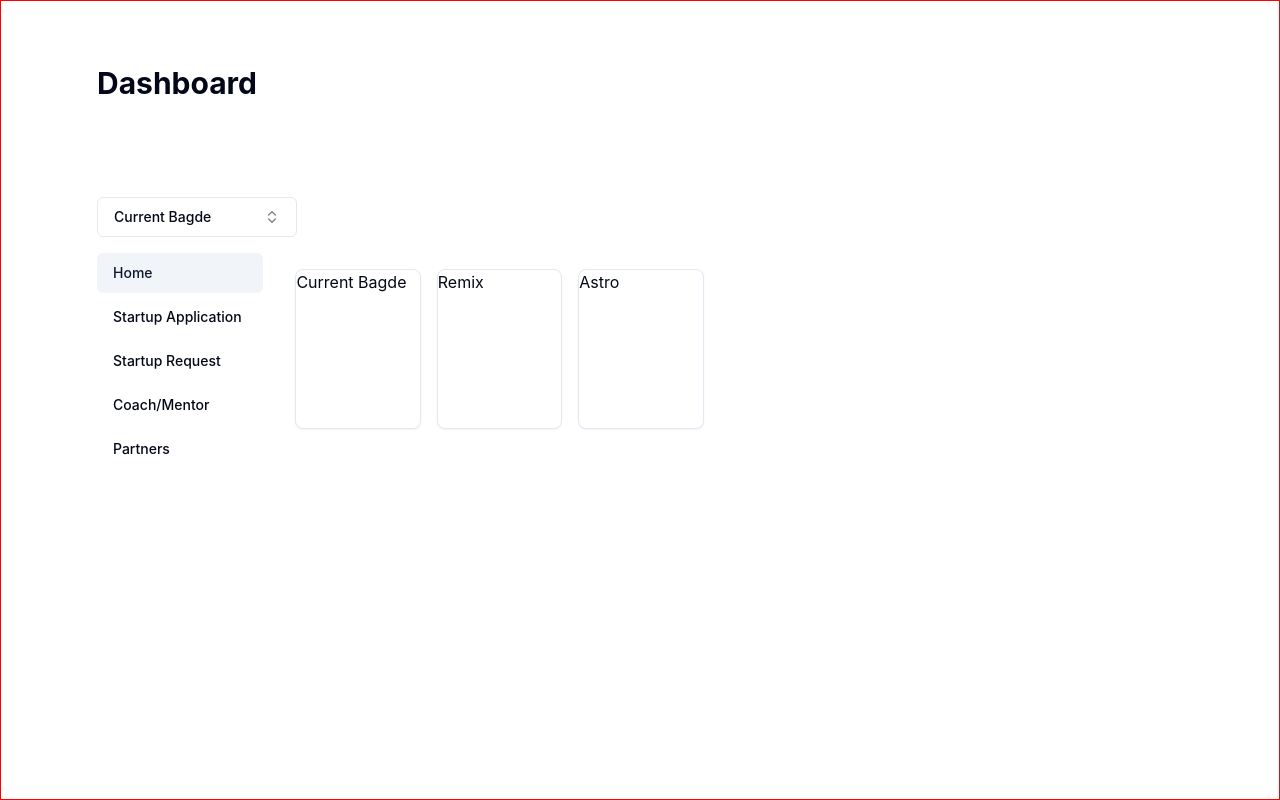
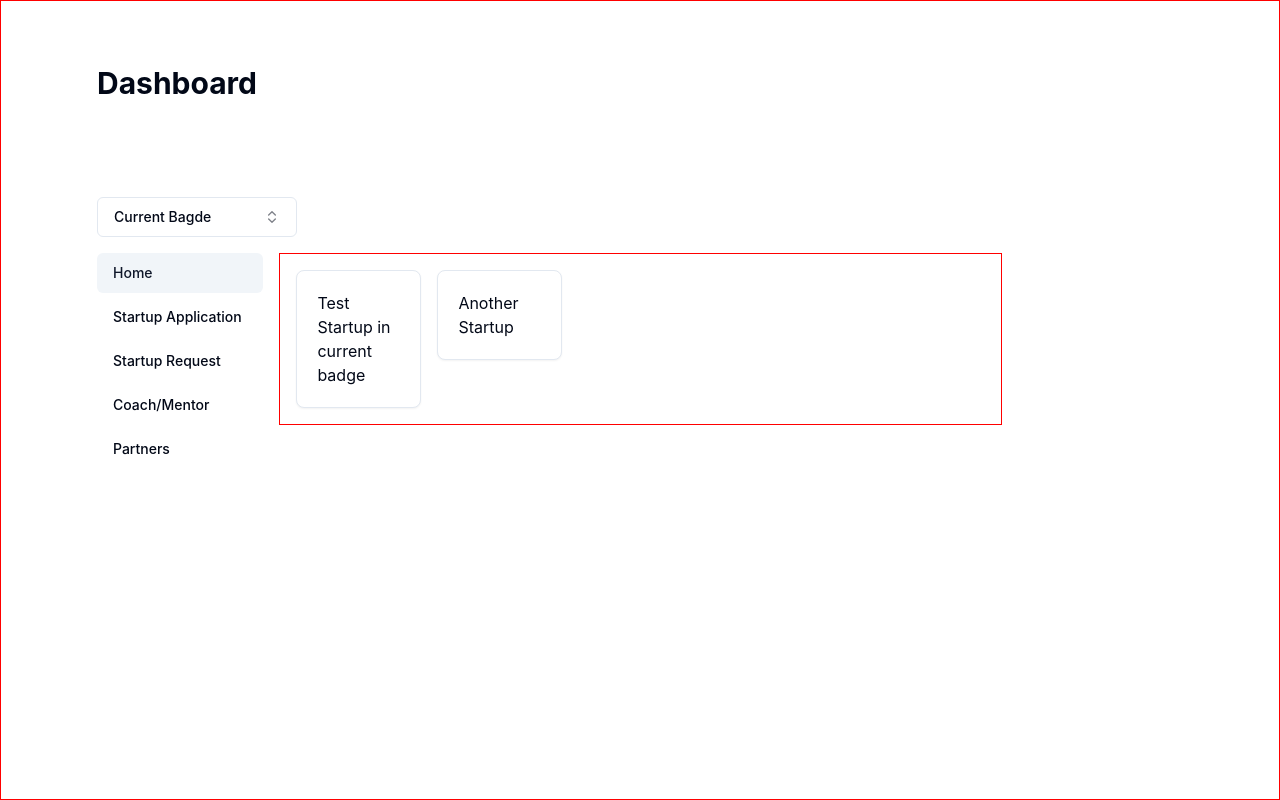
Before and after one commit to swyss/hack-42, a React (Vite) app in the folder frontend/: page /dashboard in a window 1280 px wide. Built offline with nearby package versions, Linux system fonts and the light colour scheme.

Commit message:
ADD: new DAshborad

```diff
--- a/frontend/src/pages/Dashboard.jsx
+++ b/frontend/src/pages/Dashboard.jsx
@@ -62,43 +62,57 @@ const frameworks = [
     ],
   },
   {
-    value: "remix",
-    label: "Remix",
-  },
-  {
-    value: "astro",
-    label: "Astro",
+    value: "badge2024Q4",
+    label: "Badge 2024 Q4",
+    batchs: [
+      {
+        id: 12344,
+        name: "Test Startup in past badge",
+      },
+      {
+        id: 12233,
+        name: "Startup let's go",
+      },
+    ],
   },
 ];
-
-const StartupOverview = () => {
-  return (
-    <div className="w-4/5 p-4">
-      <div className="grid grid-cols-5 gap-4">
-        {frameworks.map((item, index) => (
-          <div className="cursor-pointer">
-            <Card className="h-40">{item.label}</Card>
-          </div>
-        ))}
-      </div>
-    </div>
-  );
-};
-
-const views = [<StartupOverview />, <Coach />, <Partners />];
 
 const Dashboard = () => {
   const [open, setOpen] = React.useState(false);
   const [value, setValue] = React.useState("current");
-  const [activeIndex, setActiveIndex] = useState(0);
-  const [viewIndex, setViewIndex] = useState(0);
   const [Subbatches, setSubbatches] = useState([]);
+
   useEffect(() => {
     if (!value) {
       return;
     }
     setSubbatches(frameworks.find((frame) => frame.value === value).batchs);
   }, [value]);
+  const StartupOverview = () => {
+
+    return (
+      <div className="w-4/5 debug p-4">
+        <div className="grid grid-cols-5 gap-4">
+          {Subbatches.map((item, index) => (
+            <div className="cursor-pointer">
+              <Card
+                className="p-5 flex justify-center items-center"
+                onClick={() => {
+                  location.href = `/startup/overview?id=${item.id}`;
+                }}
+              >
+                {item.name}
+              </Card>
+            </div>
+          ))}
+        </div>
+      </div>
+    );
+  };
+  const views = [<StartupOverview />, <Coach />, <Partners />];
+  const [viewIndex, setViewIndex] = useState(0);
+  const [activeIndex, setActiveIndex] = useState(0);
+
   return (
     <div className="section__padding fullHeightDiv debug">
       <div>
```
Also changed, not shown: 1 other file (tests, documents, lock files or other folders).
